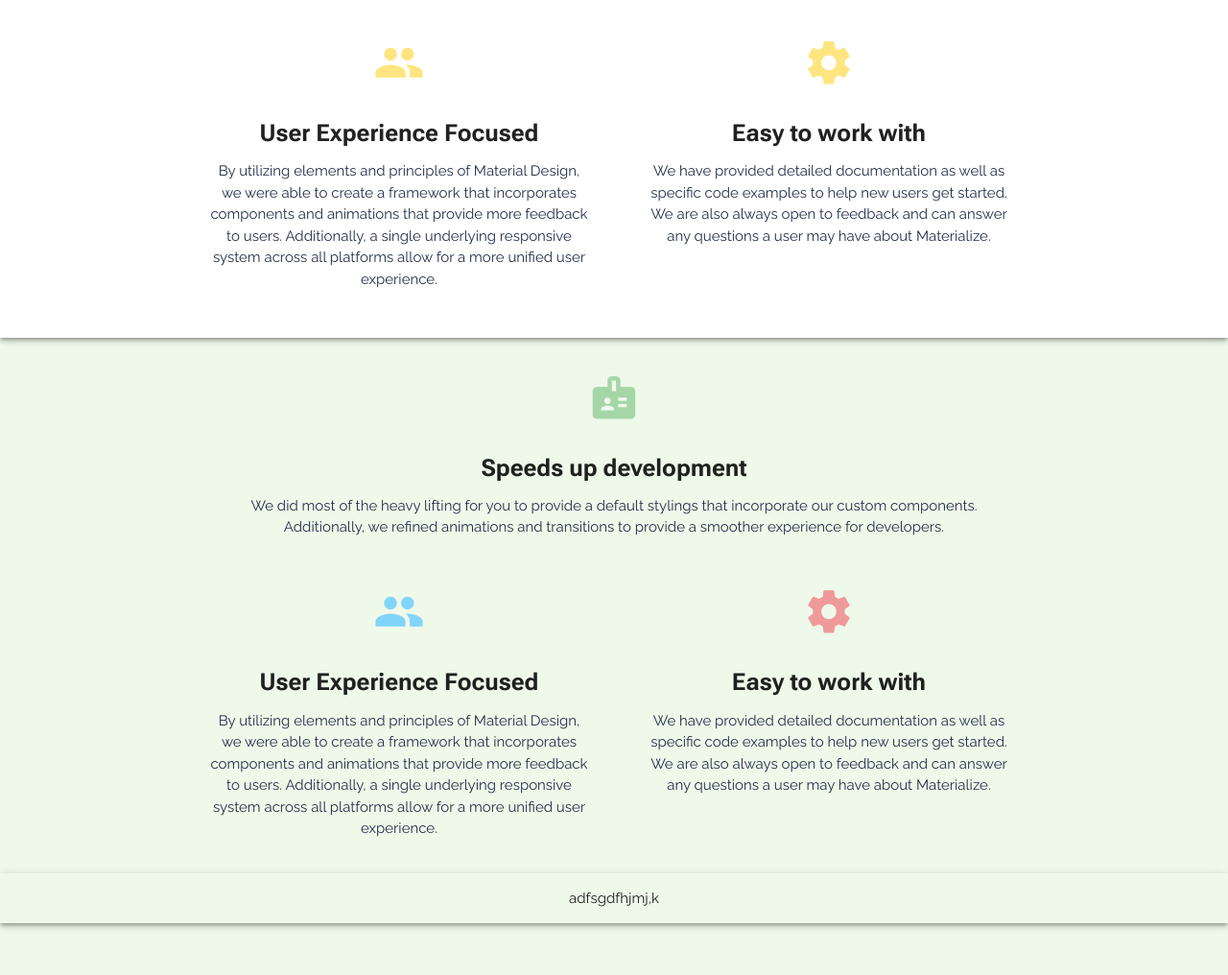
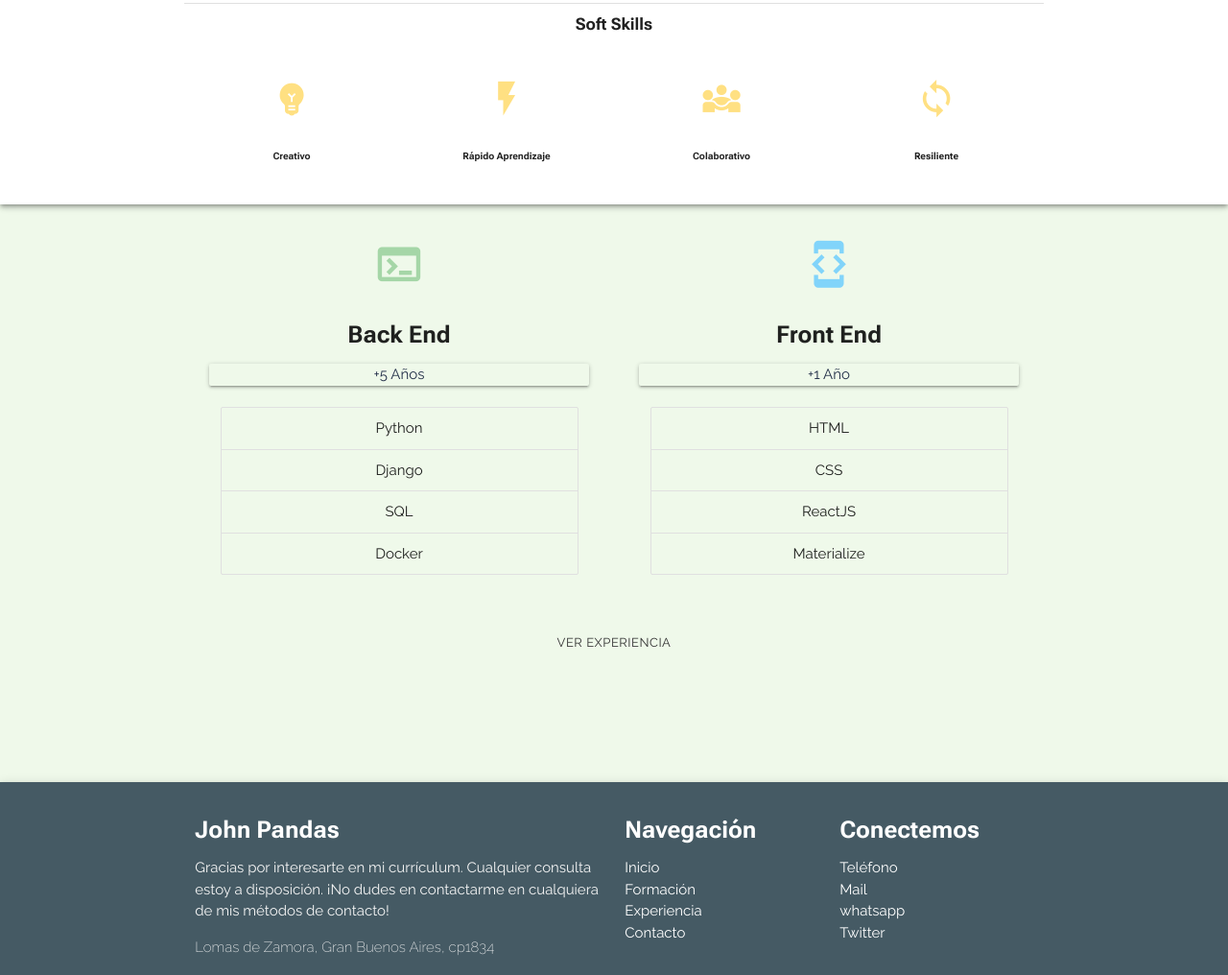
Before and after one commit to Jesparzarom/CurriculumWeb, a plain HTML site: page index.html in a window 1280 px wide. Shown: the part 972-1988 px from the top of the page at 96% size. Drawn offline with nearby package versions, Linux system fonts and the light colour scheme.

Commit message:
last details

```diff
--- a/css/style.css
+++ b/css/style.css
@@ -184,7 +184,23 @@ footer a,
   box-shadow: inset 0 0 10px 1px rgba(0, 0, 0, 0.648);
 }
 
+.icon-skill {
+  font-size: 10px;
+  text-align: center;
+}
 
+.icon-skill-icon {
+  font-size: 80% !important;
+  text-align: center;
+}
+
+.hskill {
+  font-size: 13px !important;
+}
+
+.amber-waves:hover {
+  background-color: var(--color-accent);
+}
 
 /* ==========================================
   ============== FORMATION MAIN ============= */
--- a/index.html
+++ b/index.html
@@ -35,11 +35,10 @@
     />
   </head>
 
-
   <body>
     <!-- =============================================================
       ====================== HEADER SECTION ======================== -->
-     <!-- NAVBAR -->
+    <!-- NAVBAR -->
     <nav class="nav container transparent z-depth-0" role="navigation">
       <div class="nav-wrapper">
         <a id="logo-container" href="#" class="brand-logo right profession"
@@ -66,13 +65,21 @@
 
         <!-- SIDEBAR (MOBILE)= -->
         <ul id="nav-mobile" class="sidenav sidebar">
-          <li class="amber accent-1 center z-depth-2"><a href="#!" class="white-text"><b>JOHN PANDAS</b></a></li>
+          <li class="amber accent-2 center z-depth-2">
+            <a href="#!" class="white-text"><b>JOHN PANDAS</b></a>
+          </li>
           <li><a class="waves-effect" href="./index.html">Inicio</a></li>
-          <li><a class="waves-effect" href="./pages/formation.html">Educación</a></li>
           <li>
-            <a class="waves-effect" href="./pages/experience.html">Experiencia</a>
+            <a class="waves-effect" href="./pages/formation.html">Educación</a>
           </li>
-          <li><a class="waves-effect" href="./pages/contact.html">Contacto</a></li>
+          <li>
+            <a class="waves-effect" href="./pages/experience.html"
+              >Experiencia</a
+            >
+          </li>
+          <li>
+            <a class="waves-effect" href="./pages/contact.html">Contacto</a>
+          </li>
         </ul>
         <a href="#" data-target="nav-mobile" class="sidenav-trigger"
           ><i class="material-icons amber-text">menu</i></a
@@ -108,7 +115,6 @@
     <!-- =============================================================
     ======================== MAIN CONTENT ============================ -->
     <main class="center">
-
       <!-- MI SECTION -->
       <section class="section section-about border white z-depth-2">
         <div class="row container">
@@ -120,47 +126,53 @@
               <h5 class="center">Sobre mí</h5>
 
               <p class="about-text">
-                ¡Hola! soy <span class="amber-text text-accent-2">John</span> y tengo 35 años. Me encanta trabajar en proyectos desafiantes que me permitan
-                explorar nuevas tecnologías y solucionar problemas complejos de
-                manera eficiente. Además, disfruto colaborando con otros
-                desarrolladores para crear soluciones innovadoras que puedan
-                marcar la diferencia. Siempre estoy abierto a nuevas
+                ¡Hola! soy <span class="amber-text text-accent-2">John</span> y
+                tengo 35 años. Me encanta trabajar en proyectos desafiantes que
+                me permitan explorar nuevas tecnologías y solucionar problemas
+                complejos de manera eficiente. Además, disfruto colaborando con
+                otros desarrolladores para crear soluciones innovadoras que
+                puedan marcar la diferencia. Siempre estoy abierto a nuevas
                 oportunidades y desafíos, ¡así que no dudes en contactarme si
                 quieres hablar sobre un proyecto emocionante!
               </p>
             </div>
           </div>
 
-          <div class="col s12 m6">
+          <div class="col s12 m12 divider"></div>
+          <div class="col s12 m12"><h6>Soft Skills</h6></div>
+
+          <div class="col s3 m3 container">
             <div class="icon-block">
-              <h2 class="center amber-text text-accent-1">
-                <i class="material-icons">group</i>
+              <h2 class="center amber-text text-lighten-3">
+                <i class="material-icons icon-skill-icon">emoji_objects</i>
               </h2>
-              <h5 class="center">User Experience Focused</h5>
-
-              <p class="">
-                By utilizing elements and principles of Material Design, we were
-                able to create a framework that incorporates components and
-                animations that provide more feedback to users. Additionally, a
-                single underlying responsive system across all platforms allow
-                for a more unified user experience.
-              </p>
+              <h5 class="center icon-skill">Creativo</h5>
             </div>
           </div>
 
-          <div class="col s12 m6">
+          <div class="col s3 m3 container">
             <div class="icon-block">
-              <h2 class="center amber-text text-accent-1">
-                <i class="material-icons">settings</i>
+              <h2 class="center amber-text text-lighten-3">
+                <i class="material-icons icon-skill-icon">flash_on</i>
               </h2>
-              <h5 class="center">Easy to work with</h5>
+              <h5 class="center icon-skill">Rápido Aprendizaje</h5>
+            </div>
+          </div>
+          <div class="col s3 m3 container">
+            <div class="icon-block">
+              <h2 class="center amber-text text-lighten-3">
+                <i class="material-icons icon-skill-icon">diversity_3</i>
+              </h2>
+              <h5 class="center icon-skill">Colaborativo</h5>
+            </div>
+          </div>
 
-              <p class="">
-                We have provided detailed documentation as well as specific code
-                examples to help new users get started. We are also always open
-                to feedback and can answer any questions a user may have about
-                Materialize.
-              </p>
+          <div class="col s3 m3 container">
+            <div class="icon-block">
+              <h2 class="center amber-text text-lighten-3">
+                <i class="material-icons icon-skill-icon">sync</i>
+              </h2>
+              <h5 class="center icon-skill">Resiliente</h5>
             </div>
           </div>
         </div>
@@ -169,64 +181,55 @@
       <!--  EDUCACIÓN Y EXPERIENCIA -->
       <section class="border container">
         <div class="row">
-          <div class="col s12 m12">
+
+          <div class="col s6 m6">
             <div class="icon-block">
               <h2 class="center green-text text-lighten-3">
-                <i class="material-icons">badge</i>
+                <i class="material-icons">terminal</i>
               </h2>
-              <h5 class="center">Speeds up development</h5>
+              <h5 class="center">Back End</h5>
+              <p class="col s12 m12 center card transparent">+5 Años</p>
 
-              <p class="">
-                We did most of the heavy lifting for you to provide a default
-                stylings that incorporate our custom components. Additionally,
-                we refined animations and transitions to provide a smoother
-                experience for developers.
-              </p>
+              <div class="row col s12 m12">
+                <ul class="collection transparent">
+                  <li class="collection-item transparent">Python</li>
+                  <li class="collection-item transparent">Django</li>
+                  <li class="collection-item transparent">SQL</li>
+                  <li class="collection-item transparent">Docker</li>
+                </ul>
+              </div>
             </div>
           </div>
 
-          <div class="col s12 m6">
+          <div class="col s6 m6">
             <div class="icon-block">
               <h2 class="center light-blue-text text-lighten-3">
-                <i class="material-icons">group</i>
+                <i class="material-icons">developer_mode</i>
               </h2>
-              <h5 class="center">User Experience Focused</h5>
+              <h5 class="center">Front End</h5>
+              <p class="col s12 m12 center card transparent">+1 Año</p>
 
-              <p class="">
-                By utilizing elements and principles of Material Design, we were
-                able to create a framework that incorporates components and
-                animations that provide more feedback to users. Additionally, a
-                single underlying responsive system across all platforms allow
-                for a more unified user experience.
-              </p>
-            </div>
-          </div>
+              <div class="row col s12 m12">
+                <ul class="collection transparent">
+                  <li class="collection-item transparent">HTML</li>
+                  <li class="collection-item transparent">CSS</li>
+                  <li class="collection-item transparent">ReactJS</li>
+                  <li class="collection-item transparent">Materialize</li>
+                </ul>
+              </div>
 
-          <div class="col s12 m6">
-            <div class="icon-block">
-              <h2 class="center red-text text-lighten-3">
-                <i class="material-icons">settings</i>
-              </h2>
-              <h5 class="center">Easy to work with</h5>
-
-              <p class="">
-                We have provided detailed documentation as well as specific code
-                examples to help new users get started. We are also always open
-                to feedback and can answer any questions a user may have about
-                Materialize.
-              </p>
             </div>
           </div>
         </div>
+        <div>
+          <a href="./pages/experience.html" class="waves-effect amber-waves btn-flat btn-small center">Ver experiencia</a>
+        </div>
       </section>
-
-      <!--   SECCIÓN SKILLS-->
-      <section class="section z-depth-2">adfsgdfhjmj,k</section>
     </main>
 
     <!--===================================================
       ===================== FOOTER =====================-->
-    <footer class="page-footer footer blue-grey darken-2">
+    <footer class="page-footer footer blue-grey darken-2 z-depth-2">
       <div class="container">
         <div class="row">
           <div class="col l6 s12">
@@ -236,23 +239,69 @@
               a disposición. ¡No dudes en contactarme en cualquiera de mis
               métodos de contacto!
             </p>
+            <p class="grey-text text-lighten-4 light">
+              Lomas de Zamora, Gran Buenos Aires,
+              cp1834
+            </p>
           </div>
           <div class="col l3 s6">
             <h5 class="white-text">Navegación</h5>
             <ul>
-              <li><a class="white-text" target="_blank" href="./index.html">Inicio</a></li>
-              <li><a class="white-text" target="_blank" href="./pages/formation.html">Formación</a></li>
-              <li><a class="white-text" target="_blank" href="./pages/experience.html">Experiencia</a></li>
-              <li><a class="white-text" target="_blank" href="./pages/contact.html">Contacto</a></li>
+              <li>
+                <a class="white-text" target="_blank" href="./index.html"
+                  >Inicio</a
+                >
+              </li>
+              <li>
+                <a
+                  class="white-text"
+                  target="_blank"
+                  href="./pages/formation.html"
+                  >Formación</a
+                >
+              </li>
+              <li>
+                <a
+                  class="white-text"
+                  target="_blank"
+                  href="./pages/experience.html"
+                  >Experiencia</a
+                >
+              </li>
+              <li>
+                <a
+                  class="white-text"
+                  target="_blank"
+                  href="./pages/contact.html"
+                  >Contacto</a
+                >
+              </li>
             </ul>
           </div>
           <div class="col l3 s6">
             <h5 class="white-text">Conectemos</h5>
             <ul>
-              <li><a class="white-text" href="tel:XXX-XXX-XXXX">Teléfono</a></li>
-              <li><a class="white-text" href="./pages/contact.html#mailme">Mail</a></li>
-              <li><a class="white-text" href="https://wa.me/+1100000000">whatsapp</a></li>
-              <li><a class="white-text" href="https://twitter.com/search?q=develop&src=typed_query&f=top" target="_blank">Twitter</a></li>
+              <li>
+                <a class="white-text" href="tel:XXX-XXX-XXXX">Teléfono</a>
+              </li>
+              <li>
+                <a class="white-text" href="./pages/contact.html#mailme"
+                  >Mail</a
+                >
+              </li>
+              <li>
+                <a class="white-text" href="https://wa.me/+1100000000"
+                  >whatsapp</a
+                >
+              </li>
+              <li>
+                <a
+                  class="white-text"
+                  href="https://twitter.com/search?q=develop&src=typed_query&f=top"
+                  target="_blank"
+                  >Twitter</a
+                >
+              </li>
             </ul>
           </div>
         </div>
@@ -268,21 +317,22 @@
       <div class="footer-copyright center">
         <div class="container center">
           Design by
-          <a class="blue-text text-darken-2" href=""
-            >J.P. Esparza</a
-          >
+          <a class="blue-text text-darken-2" href="">J.P. Esparza</a>
         </div>
       </div>
       <div class="footer-copyright center">
         <div class="container center">
           <p class="amber-text text-daken-2">Repo del proyecto</p>
           <a class="" href="https://github.com/Jesparzarom/CurriculumWeb"
-            ><img src="./images/ico/github.png" width="100px" alt="" class="ghrepo"></a
-          >
+            ><img
+              src="./images/ico/github.png"
+              width="100px"
+              alt=""
+              class="ghrepo"
+          /></a>
         </div>
       </div>
     </footer>
-
 
     <!--===================================================
     ================ FIXED ACTIONS BUTTON ================-->
@@ -314,11 +364,10 @@
       </ul>
     </div>
 
-      <!--===================================================
+    <!--===================================================
       ===================== SCRIPTS =====================-->
     <script src="https://code.jquery.com/jquery-2.1.1.min.js"></script>
     <script src="js/materialize.js"></script>
     <script src="js/init.js"></script>
-
   </body>
 </html>
```
Also changed, not shown: pages/contact.html (+4 -0 lines), pages/experience.html (+4 -0 lines), 2 other files.
